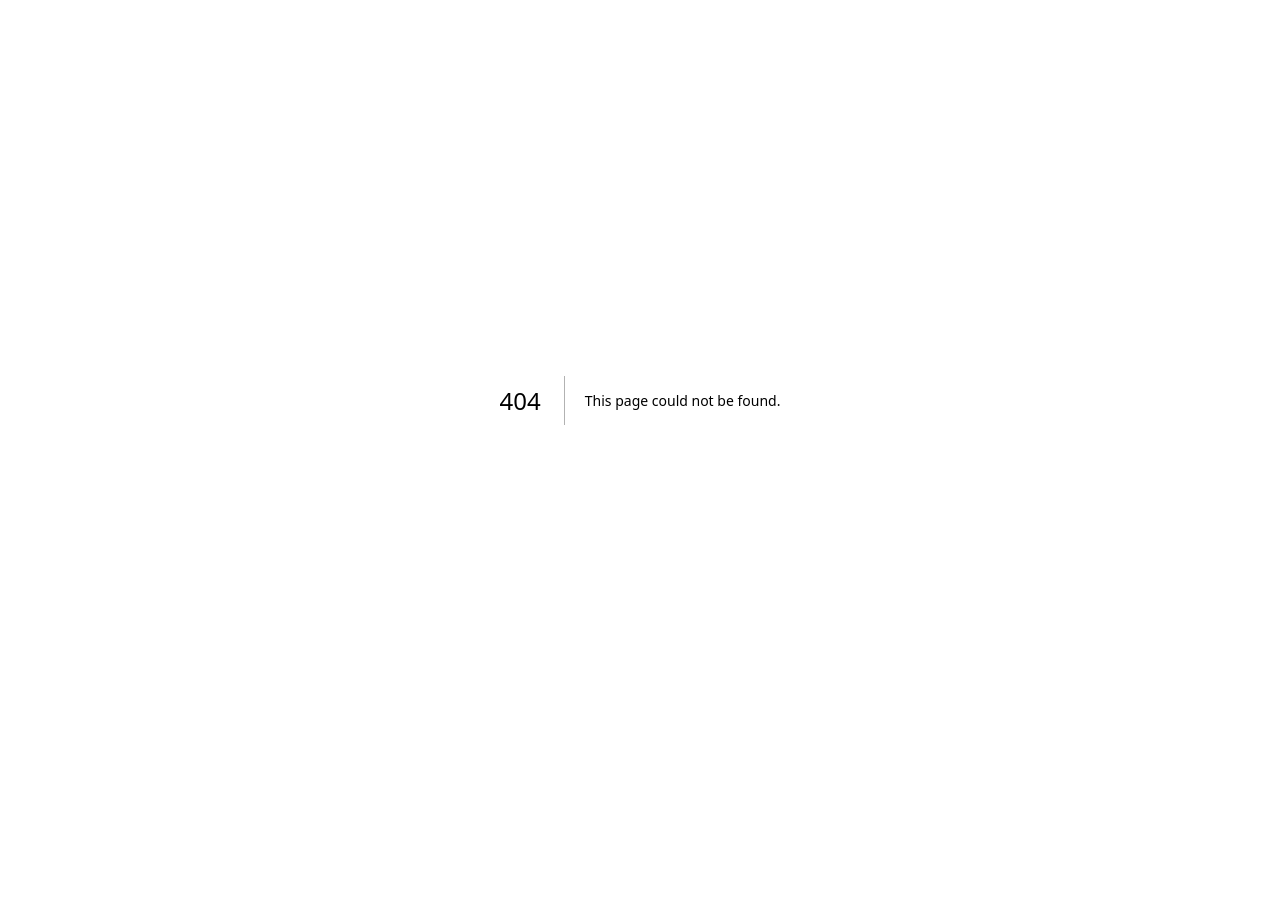
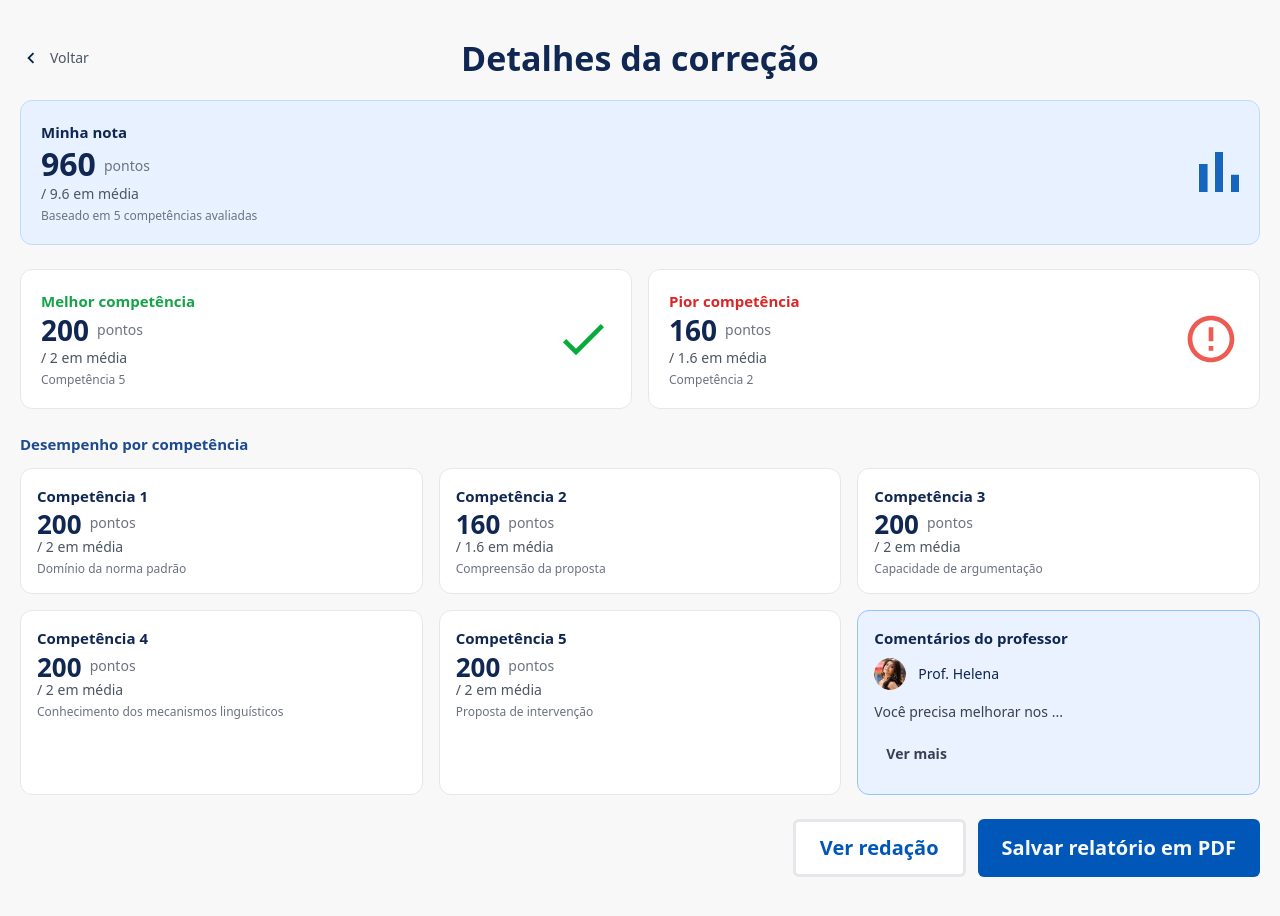
Before and after one commit to igoreor/escreva-mais-web, a Next.js app: page /student/essays/1/correction-details in a window 1280 px wide. Before the commit this address had no page. Before the commit the page ends 800 px from the top, so only its background shows below. Built offline with nearby package versions, Linux system fonts and the light colour scheme.

Commit message:
feat: adicionar página de detalhes da correção com exibição de notas e comentários do professor

```diff
--- /dev/null
+++ b/src/app/student/essays/[correctionid]/correction-details/page.tsx
@@ -0,0 +1,189 @@
+'use client';
+import React from 'react';
+import Image from 'next/image';
+import Link from 'next/link';
+import Button from '@/components/ui/Button';
+
+interface CompetencyScore {
+  id: number;
+  title: string;
+  score: number;
+  maxScore: number;
+  average: number;
+  description: string;
+}
+interface TeacherComment {
+  id: number;
+  teacherName: string;
+  teacherAvatar: string;
+  comment: string;
+  fullComment: string;
+}
+
+const CorrectionDetailsPage: React.FC = () => {
+  // dados (mantive os seus)
+  const overallScore = { score: 960, average: 9.6, totalCompetencies: 5 };
+  const bestCompetency = {
+    title: 'Melhor competência',
+    score: 200,
+    average: 2.0,
+    competencyNumber: 5,
+  };
+  const worstCompetency = {
+    title: 'Pior competência',
+    score: 160,
+    average: 1.6,
+    competencyNumber: 2,
+  };
+  const competencyScores: CompetencyScore[] = [
+    { id: 1, title: 'Competência 1', score: 200, maxScore: 200, average: 2.0, description: 'Domínio da norma padrão' },
+    { id: 2, title: 'Competência 2', score: 160, maxScore: 200, average: 1.6, description: 'Compreensão da proposta' },
+    { id: 3, title: 'Competência 3', score: 200, maxScore: 200, average: 2.0, description: 'Capacidade de argumentação' },
+    { id: 4, title: 'Competência 4', score: 200, maxScore: 200, average: 2.0, description: 'Conhecimento dos mecanismos linguísticos' },
+    { id: 5, title: 'Competência 5', score: 200, maxScore: 200, average: 2.0, description: 'Proposta de intervenção' },
+  ];
+  const teacherComment: TeacherComment = {
+    id: 1,
+    teacherName: 'Prof. Helena',
+    teacherAvatar: '/images/image_2.png',
+    comment: 'Você precisa melhorar nos ...',
+    fullComment:
+      'Você precisa melhorar nos aspectos de coesão e coerência textual, além de trabalhar melhor a argumentação em alguns pontos específicos do texto.',
+  };
+
+  // handlers
+  const handleViewEssay = () => console.log('Navigating to essay view');
+  const handleSavePDF = () => console.log('Saving PDF report');
+  const handleSeeMore = () => alert(teacherComment.fullComment); // troque por modal/rota se quiser
+
+  return (
+    <div className="min-h-screen w-full bg-[#f8f8f8]">
+      {/* container invisível que engloba tudo */}
+      <div className="mx-auto w-full max-w-5x10 px-5 py-8 sm:py-10 space-y-6">
+        {/* header com título centralizado e voltar à esquerda */}
+        <div className="relative flex items-center justify-center">
+          <Link
+            href="/student/essays"
+            className="absolute left-0 top-1/2 -translate-y-1/2 flex items-center gap-2 text-gray-600 hover:text-gray-800"
+          >
+            <Image src="/images/img_arrow_left.svg" alt="Voltar" width={22} height={22} />
+            <span className="text-sm">Voltar</span>
+          </Link>
+          <h1 className="text-center text-3xl sm:text-[34px] font-bold text-[#0f2752]">
+            Detalhes da correção
+          </h1>
+        </div>
+
+        {/* minha nota */}
+        <div className="rounded-xl border border-blue-200 bg-[#e8f1ff] p-4 sm:p-5 flex items-center justify-between">
+          <div className="space-y-1">
+            <h2 className="text-[15px] font-semibold text-[#0f2752]">Minha nota</h2>
+            <div className="flex items-end gap-2">
+              <span className="text-[32px] font-semibold text-[#0f2752] leading-none">
+                {overallScore.score}
+              </span>
+              <span className="mb-1 text-sm text-gray-500">pontos</span>
+            </div>
+            <div className="text-sm text-gray-600">/ {overallScore.average} em média</div>
+            <div className="text-xs text-gray-500">
+              Baseado em {overallScore.totalCompetencies} competências avaliadas
+            </div>
+          </div>
+          <Image src="/images/img_vector.svg" alt="gráfico" width={40} height={40} className="opacity-90" />
+        </div>
+
+        {/* melhor/pior competência */}
+        <div className="grid grid-cols-1 sm:grid-cols-2 gap-4">
+          <div className="rounded-xl border border-gray-200 bg-white p-4 sm:p-5 flex items-center justify-between">
+            <div className="space-y-1">
+              <p className="text-[15px] font-semibold text-green-600">{bestCompetency.title}</p>
+              <div className="flex items-end gap-2">
+                <span className="text-[28px] font-semibold text-[#0f2752] leading-none">
+                  {bestCompetency.score}
+                </span>
+                <span className="mb-1 text-sm text-gray-500">pontos</span>
+              </div>
+              <div className="text-sm text-gray-600">/ {bestCompetency.average} em média</div>
+              <div className="text-xs text-gray-500">Competência {bestCompetency.competencyNumber}</div>
+            </div>
+            <Image src="/images/img_done.svg" alt="ok" width={56} height={56} />
+          </div>
+
+          <div className="rounded-xl border border-gray-200 bg-white p-4 sm:p-5 flex items-center justify-between">
+            <div className="space-y-1">
+              <p className="text-[15px] font-semibold text-red-600">{worstCompetency.title}</p>
+              <div className="flex items-end gap-2">
+                <span className="text-[28px] font-semibold text-[#0f2752] leading-none">
+                  {worstCompetency.score}
+                </span>
+                <span className="mb-1 text-sm text-gray-500">pontos</span>
+              </div>
+              <div className="text-sm text-gray-600">/ {worstCompetency.average} em média</div>
+              <div className="text-xs text-gray-500">Competência {worstCompetency.competencyNumber}</div>
+            </div>
+            <Image src="/images/img_error_outline.svg" alt="erro" width={56} height={56} />
+          </div>
+        </div>
+
+        {/* desempenho por competência */}
+        <div className="space-y-3">
+          <h3 className="text-[15px] font-semibold text-[#1d4b8f]">
+            Desempenho por competência
+          </h3>
+
+          <div className="grid grid-cols-1 md:grid-cols-2 lg:grid-cols-3 gap-4">
+            {competencyScores.map((c) => (
+              <div key={c.id} className="rounded-xl border border-gray-200 bg-white p-4">
+                <p className="text-[15px] font-semibold text-[#0f2752]">{c.title}</p>
+                <div className="mt-1 flex items-end gap-2">
+                  <span className="text-[26px] font-semibold text-[#0f2752] leading-none">{c.score}</span>
+                  <span className="mb-1 text-sm text-gray-500">pontos</span>
+                </div>
+                <div className="text-sm text-gray-600">/ {c.average} em média</div>
+                <div className="mt-1 text-xs text-gray-500">{c.description}</div>
+              </div>
+            ))}
+
+            {/* comentários do professor */}
+            <div className="rounded-xl border border-blue-300 bg-[#eaf2ff] p-4">
+              <p className="text-[15px] font-semibold text-[#0f2752]">Comentários do professor</p>
+              <div className="mt-2 flex items-center gap-3">
+                <Image
+                  src={teacherComment.teacherAvatar}
+                  alt="Professor"
+                  width={32}
+                  height={32}
+                  className="rounded-full"
+                />
+                <span className="text-sm text-[#0f2752]">{teacherComment.teacherName}</span>
+              </div>
+              <p className="mt-3 text-sm text-gray-700">
+                {teacherComment.comment}
+              </p>
+              <Button
+                variant="ghost"
+                size="sm"
+                className="mt-2 px-0 text-blue-700 hover:underline"
+                onClick={handleSeeMore}
+              >
+                Ver mais
+              </Button>
+            </div>
+          </div>
+        </div>
+
+        {/* ações */}
+        <div className="flex flex-col sm:flex-row gap-3 justify-end">
+          <Button variant="outline" size="lg" onClick={handleViewEssay}>
+            Ver redação
+          </Button>
+          <Button variant="primary" size="lg" onClick={handleSavePDF}>
+            Salvar relatório em PDF
+          </Button>
+        </div>
+      </div>
+    </div>
+  );
+};
+
+export default CorrectionDetailsPage;
```
